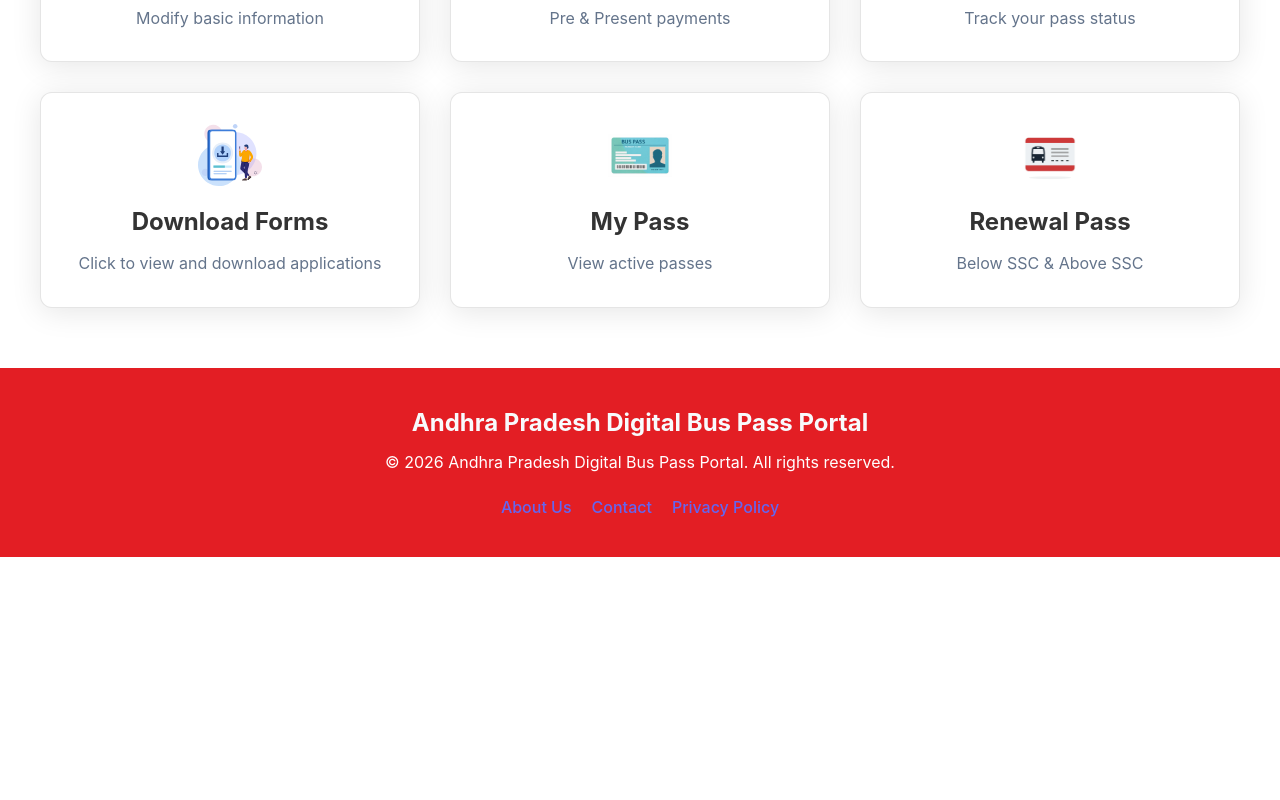
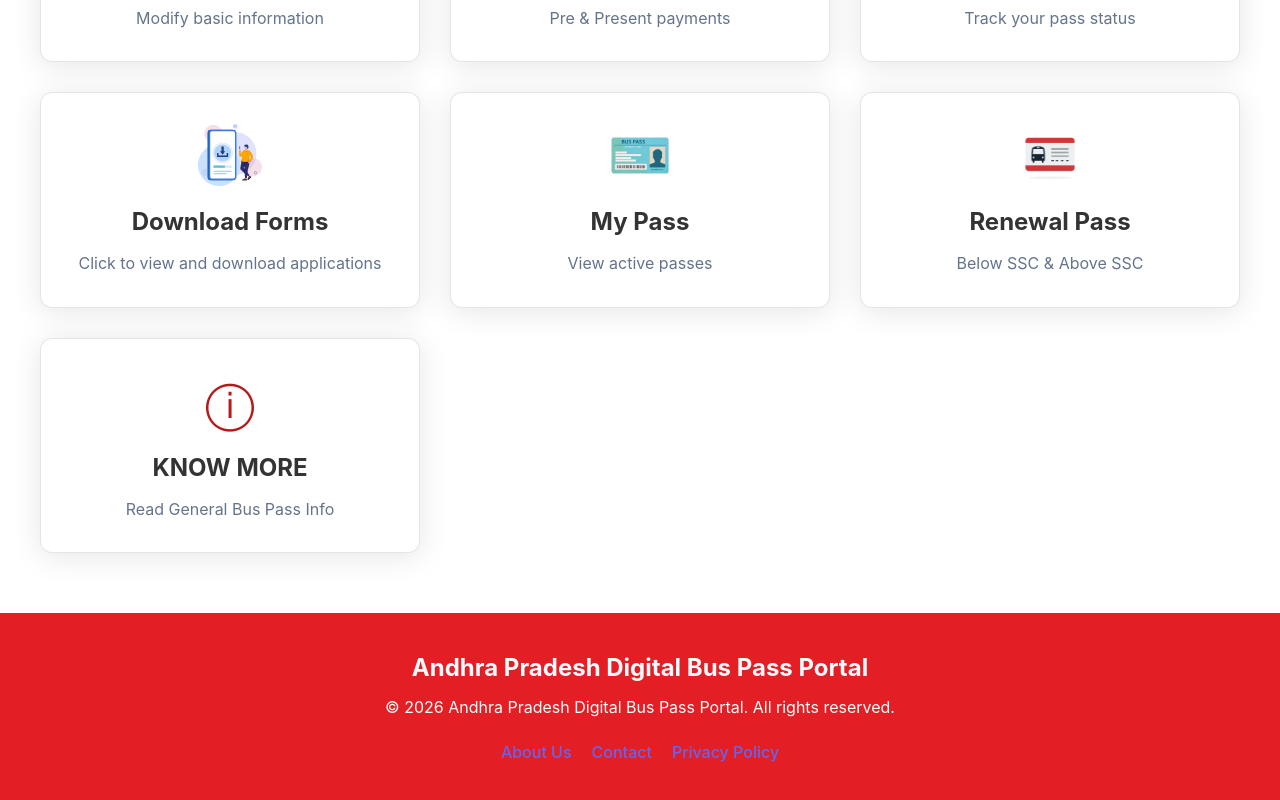
Before and after one commit to maneesha-9705/Bus-Pass-System, a React (Vite) app in the folder frontend/: page /home in a window 1280 px wide. Shown: the part 1105-1905 px from the top of the page. Before the commit the page ends 1662 px from the top, so only its background shows below. Built offline with nearby package versions, Linux system fonts and the light colour scheme.

Commit message:
updated knowmore

```diff
--- a/frontend/src/components/home.jsx
+++ b/frontend/src/components/home.jsx
@@ -145,6 +145,11 @@
             <h3>{t('renewal_pass')}</h3>
             <p>{t('below_ssc')} & {t('above_ssc')}</p>
           </div>
+          <div className="action-card" onClick={() => window.open('/Eligibility_Check and Fare_Details.pdf', '_blank')}>
+            <div className="icon"><span style={{ fontSize: '3rem', color: '#B31B1B' }}>ⓘ</span></div>
+            <h3>KNOW MORE</h3>
+            <p>Read General Bus Pass Info</p>
+          </div>
         </div>
       </div>
 
```
Also changed, not shown: frontend/public/know-more.webp (added), 1 other file (tests, documents, lock files or other folders).
